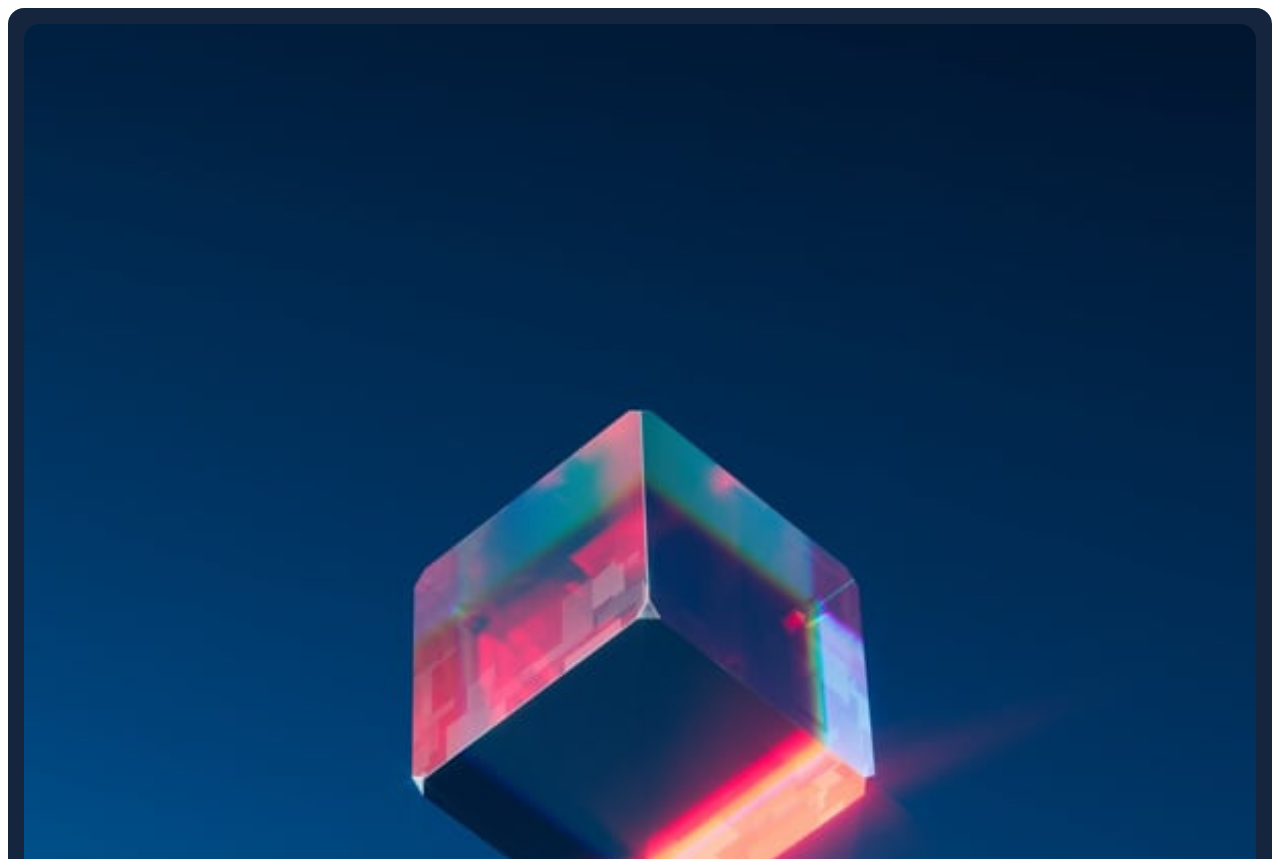
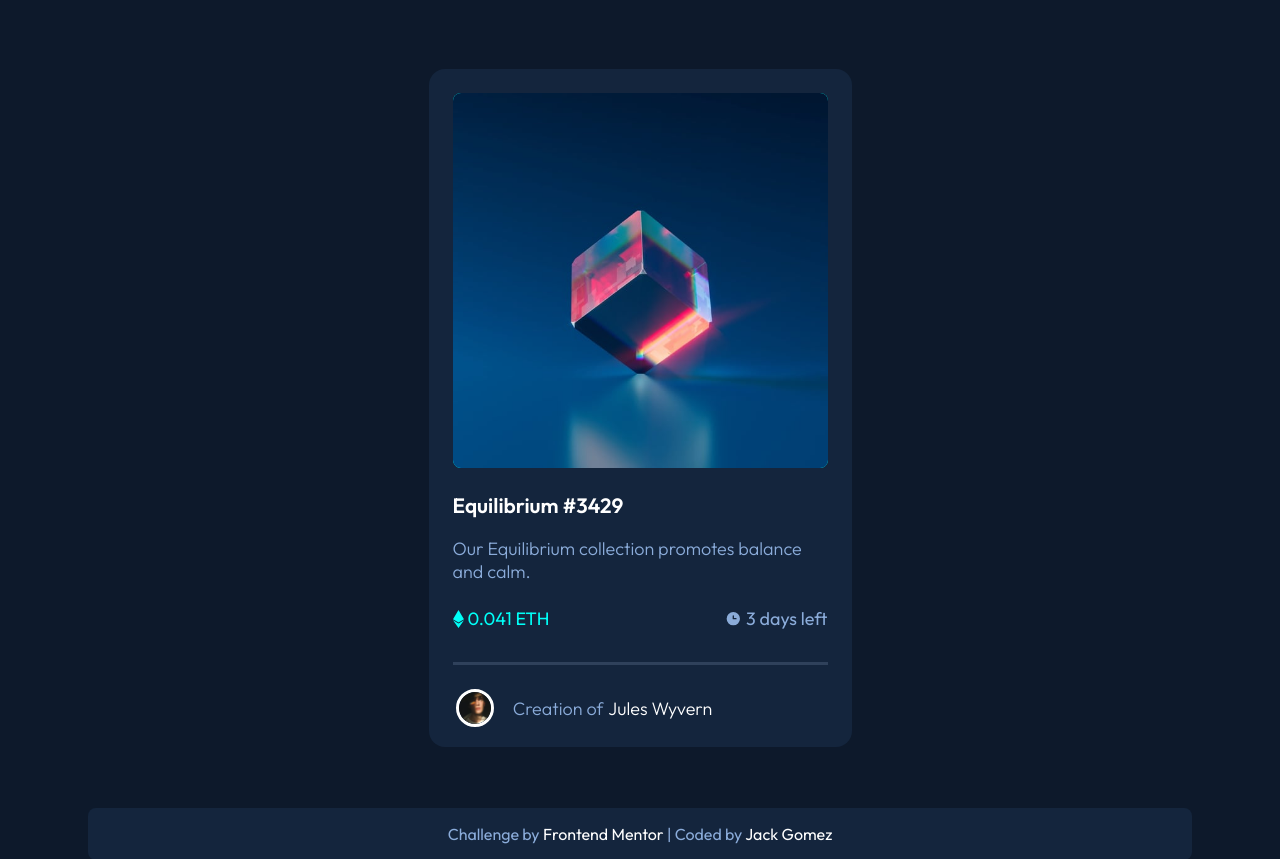
Before and after one commit to Jackgomez/NFT-Preview-Card, a plain HTML site: page index.html in a window 1280 px wide. Shown: the top 859 px of the page. Drawn offline with Linux system fonts and the light colour scheme.

Commit message:
complete

```diff
--- a/index.html
+++ b/index.html
@@ -11,21 +11,30 @@
   <!-- Feel free to remove these styles or customise in your own stylesheet 👍 -->
 </head>
 <body>
-<main class="container">
-  <img id="nft" src="image-equilibrium.jpg" alt="glass cube">
-  <div class="title">Equilibrium #3429</div>
-
-  <div class="description">Our Equilibrium collection promotes balance and calm.</div>
-
-  <div class="price">0.041 ETH</div>
-  <div class="time">3 days left</div>
-
-  <div class="royalty">Creation of Jules Wyvern</div>
+<main>
+  <div class="container">
+   <div class="image">
+     <img id="nft" src="image-equilibrium.jpg" alt="glass cube">
+     <img class="icon" src="icon-view.svg" alt="viewing icon">
+   </div>
+     <div class="title">Equilibrium #3429</div>
+     <div class="description">Our Equilibrium collection promotes balance and calm.</div>
+    <section>
+     <div class="price"><object type="image/svg+xml" data="icon-ethereum.svg" class="logo">
+     ethereum Logo</object>0.041 ETH</div>
+     <div class="time"><object type="image/svg+xml" data="icon-clock.svg" class="logo">
+     icon-clock</object>3 days left</div>
+    </section>
+    <div class="royalty">
+      <img class="avatar" src="image-avatar.png" alt="creator image">
+      <div class="credit">Creation of <span class="name">Jules Wyvern</span></div>
+    </div>
+  </div>
 </main>
 <footer>
   <div class="attribution">
-    Challenge by <a href="https://www.frontendmentor.io?ref=challenge" target="_blank">Frontend Mentor</a>.
-    Coded by <a href="#">Jack Gomez</a>.
+    Challenge by <a href="https://www.frontendmentor.io?ref=challenge" target="_blank">Frontend Mentor</a>  |
+    Coded by <a href="#">Jack Gomez</a>
   </div>
 </footer>
 </body>
--- a/stylesheet.css
+++ b/stylesheet.css
@@ -1,15 +1,145 @@
+@import url('https://fonts.googleapis.com/css2?family=Outfit:wght@300;400;600&display=swap');
+
+body {
+    background-color: hsl(217, 54%, 11%);
+}
+main {
+    display: flex;
+    justify-content: center;
+    align-items: center;
+    height: 100vh;
+    font-size: 1.125rem;
+}
+/* Card  */
 .container {
+    background-color: hsl(216, 50%, 16%);
+    font-family: 'Outfit', sans-serif;
+    padding: 1.5rem 1.5rem;
+    border-radius: 1rem;
+    height: 630px;
+    width: 375px;
+    margin: auto;
     display: flex;
     flex-direction: column;
-    background-color: hsl(216, 50%, 16%);
-    color: white;
-    font-size: 1.125rem;
-    margin: auto auto;
-    padding: 0;
-    border-radius: 1rem;
+}
+/* Image */
+.image {
+    display: block;
+    border-radius: 0.5rem;
+    width: 375px;
+    height: 375px;
+    background-color: hsl(178, 100%, 50%);
+    position: relative;
 }
 #nft {
-    border-radius: 1rem;
-    margin: 1rem;
+    border-radius: 0.5rem;
+    width: 375px;
+    height: 375px;
+    position: relative;
+}
+.icon {
+    position: absolute;
+    top: 0;
+    bottom: 0;
+    left: 0;
+    right: 0;
+    margin: auto;
+    opacity: 0;
+}
+.image:hover #nft {
+    opacity: 0.5;
+    transition-duration: 0.4s;
+}
+.image:hover .icon {
+    opacity: 1;
+}
 
+/* Text */
+.title {
+    color: hsl(0, 0%, 100%);
+    font-weight: 600;
+    font-size: 1.3rem;
+    margin-top: 1.5rem;
 }
+.title:hover {
+    color: hsl(178, 100%, 50%);
+}
+.description {
+    color: hsl(215, 51%, 70%);
+    font-weight: 300;
+    margin-top: 1.2rem;
+}
+
+/* Cost & Time Remaining */
+.price {
+    color: hsl(178, 100%, 50%);
+    font-weight: 400;
+    display: flex;
+    align-items: center;
+}
+.time {
+    color: hsl(215, 51%, 70%);
+    font-weight: 400;
+    display: flex;
+    align-items: center;
+}
+
+section {
+    display: flex;
+    justify-content: space-between;
+    margin: 1.5rem 0;
+}
+.logo {
+    padding-right: 4px;
+}
+
+/* Creator Section*/
+.royalty {
+    color: hsl(215, 51%, 70%);
+    font-weight: 300;
+    border-top-style: solid;
+    border-color: hsl(215, 32%, 27%);
+    padding-top: 1.5rem;
+    display: flex;
+    justify-content: space-evenly;
+    align-items: center;
+    margin-top: 0.5rem;
+}
+.avatar {
+    width: 2rem;
+    height: 2rem;
+    border-style: solid;
+    border-radius: 60%;
+    border-color: hsl(0, 0%, 100%);
+    margin-right: 1rem;
+}
+.credit {
+    display: flex;
+    justify-content: flex-start;
+    margin-right: 7rem;
+}
+.name {
+    color: hsl(0, 0%, 100%);
+    font-weight: 300;
+    padding-left: 0.3rem;
+}
+.name:hover {
+    color: hsl(178, 100%, 50%);
+}
+footer {
+    background-color: hsl(216, 50%, 16%);
+    color: hsl(215, 51%, 70%);
+    padding: 1rem 0.5rem;
+    text-align: center;
+    margin: 0 10vh;
+    margin-bottom: 1rem;
+    border-radius: 0.5rem;
+    font-family: 'Outfit', sans-serif;
+}
+a {
+    color: white;
+    text-decoration: none;
+}
+a:hover {
+    color: hsl(178, 100%, 50%);
+}
```
